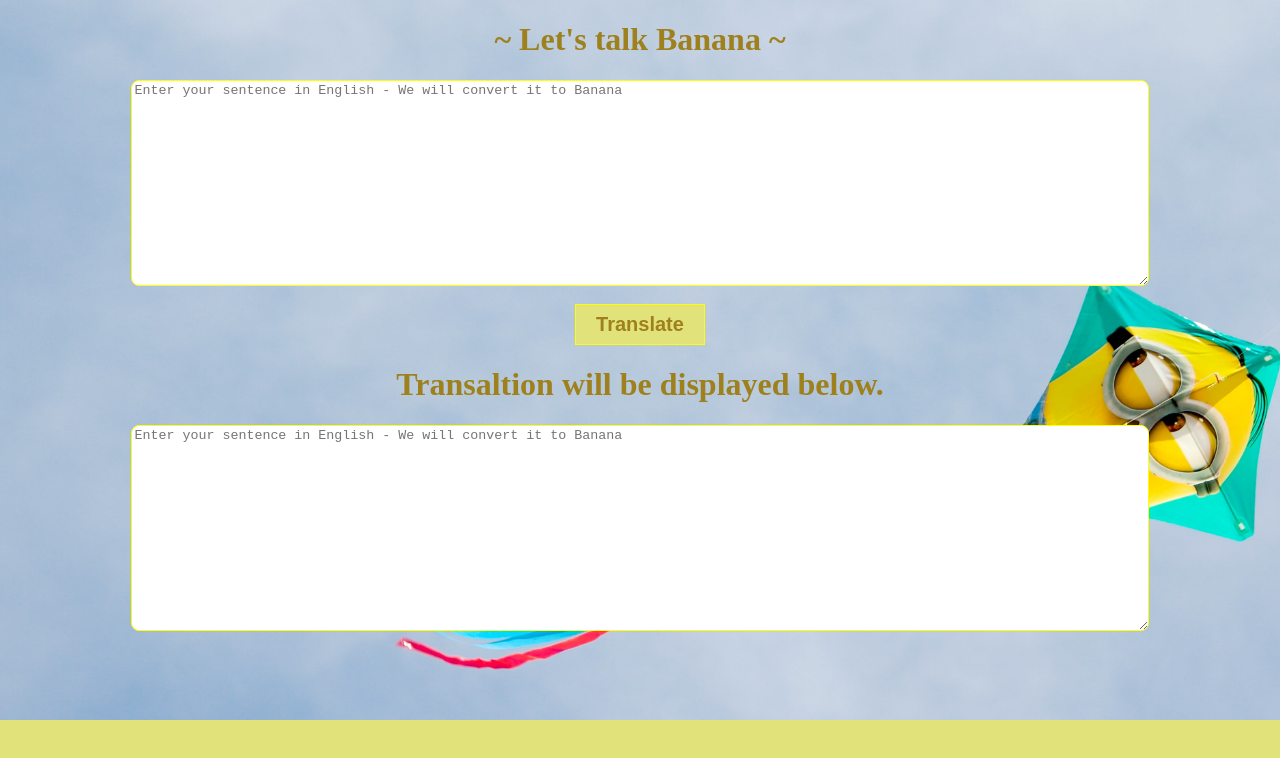
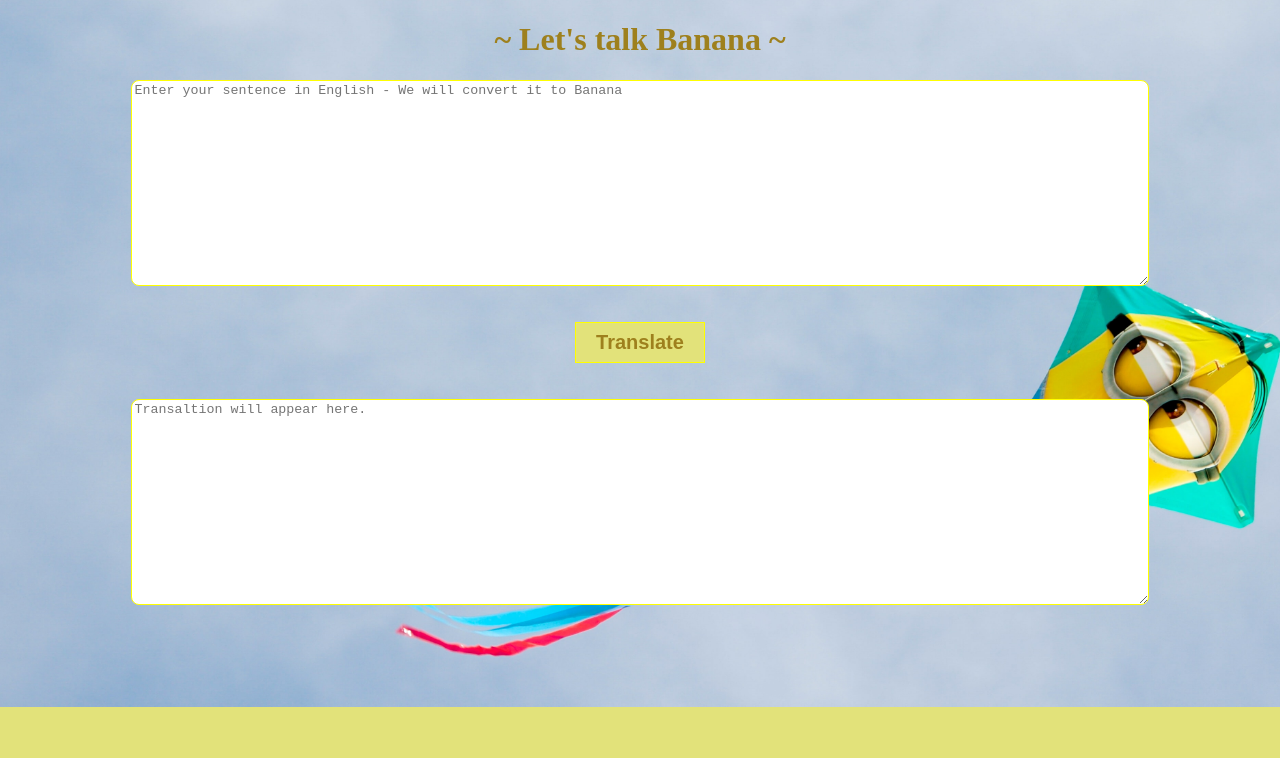
Before and after one commit to PoojaNandihalliGirish99/banana-speak, a plain HTML site: page index.html in a window 1280 px wide. Drawn offline with Linux system fonts and the light colour scheme.

Commit message:
changed textarea

```diff
--- a/index.html
+++ b/index.html
@@ -15,7 +15,7 @@
 
         }
 
-        h1,h2 {
+        h1{
             text-align: center;
             color:rgb(158, 128, 29);
             font-weight: 800;
@@ -60,10 +60,10 @@
 <body>
     <h1> ~ Let's talk Banana ~</h1>
     <textarea id="txt-input" placeholder="Enter your sentence in English - We will convert it to Banana"></textarea>
-    <br>
+    <br><br>
     <button id="btn-translate">Translate</button>
-    <h1>Transaltion will be displayed below. </h1>
-    <textarea id="txt-output" placeholder="Enter your sentence in English - We will convert it to Banana"></textarea>
+    <br><br>
+    <textarea id="txt-output" placeholder="Transaltion will appear here."></textarea>
     </div>
     <script src="script.js" type="text/javascript"></script>
 </body>
```
